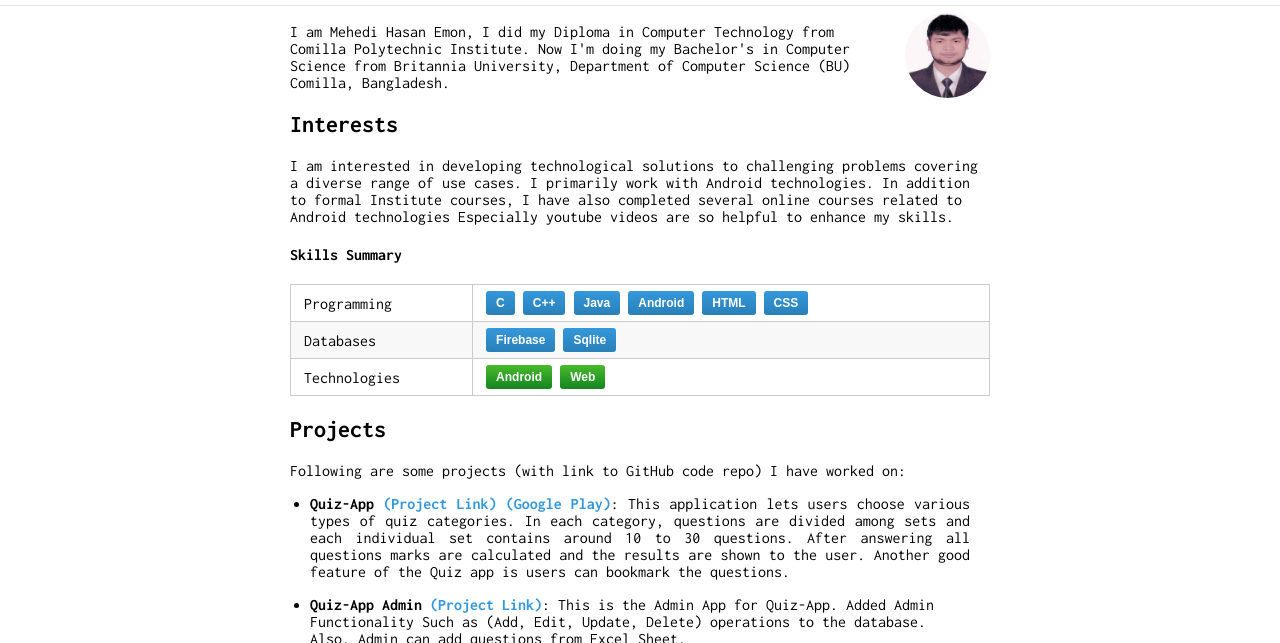
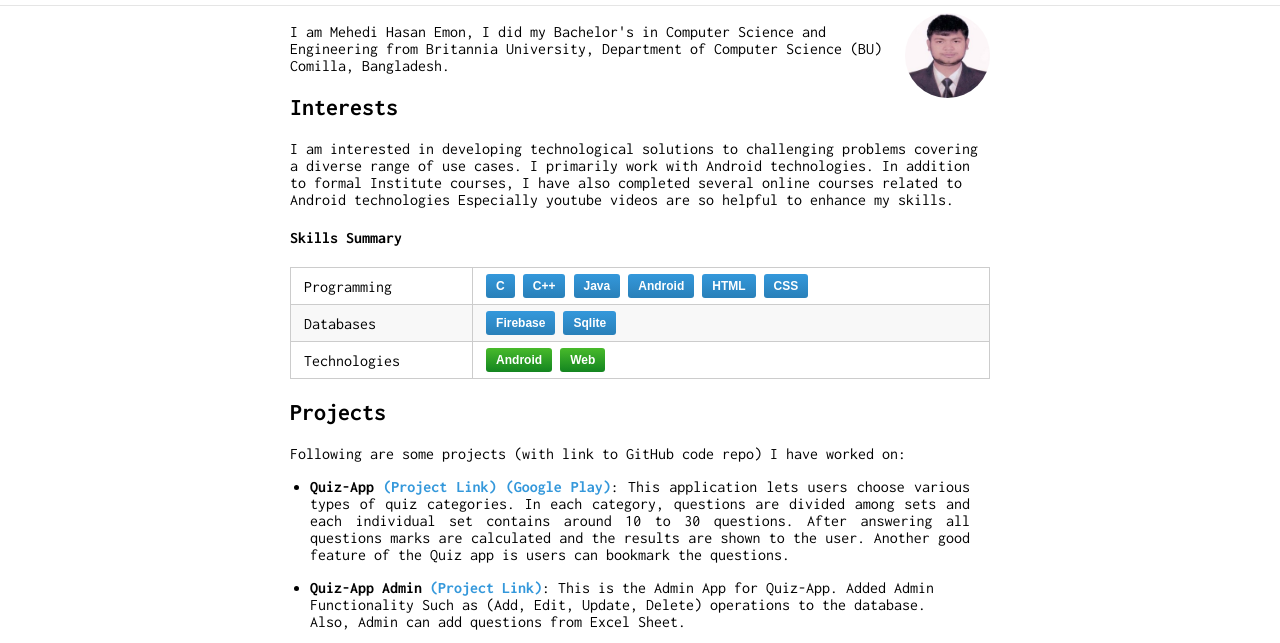
Before and after one commit to mhemon/mhemon.github.io, a plain HTML site: page index.html in a window 1280 px wide. Shown: the part 103-746 px from the top of the page. Drawn offline with Linux system fonts and the light colour scheme.

Commit message:
Update index.html

```diff
--- a/index.html
+++ b/index.html
@@ -73,7 +73,7 @@
             <div class="container content gallery">
                 <p><img class="profile-picture" src="emon.jpg" /></p>
 
-<p>I am Mehedi Hasan Emon, I did my Diploma in Computer Technology from Comilla Polytechnic Institute. Now I'm doing my Bachelor's in Computer Science from Britannia University, Department of Computer Science (BU) Comilla, Bangladesh.</p>
+<p>I am Mehedi Hasan Emon, I did my Bachelor's in Computer Science and Engineering from Britannia University, Department of Computer Science (BU) Comilla, Bangladesh.</p>
 
 <h2 id="interests">Interests</h2>
 
```
